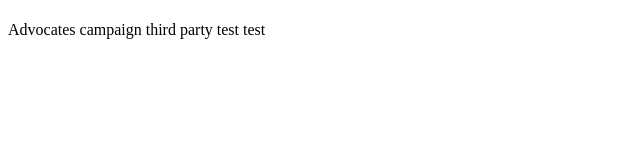
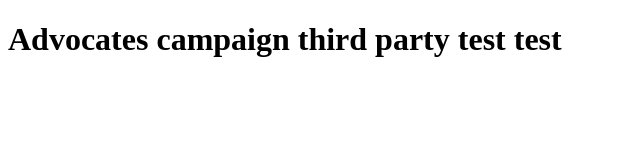
Before and after one commit to datracka/campaign-tester, a plain HTML site: page index.html in a window 1280 px wide. Shown: the whole page, without its empty margins (0-640 px from the left). Drawn offline with Linux system fonts and the light colour scheme.

Commit message:
fix wrong markup

```diff
--- a/index.html
+++ b/index.html
@@ -78,7 +78,7 @@
     </script>
   </head>
   <body>
-    <h1></h1>Advocates campaign third party test test</h1>
+    <h1>Advocates campaign third party test test</h1>
     <div id="form-container"></div>
     <script src="script.js"></script>
   </body>
```
